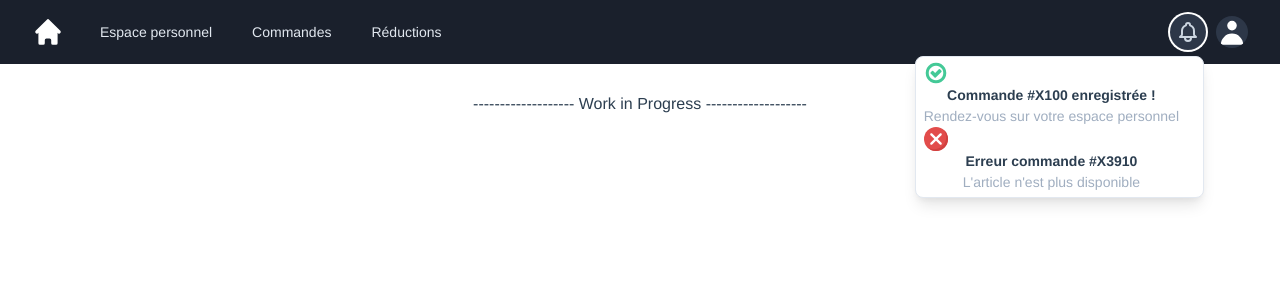
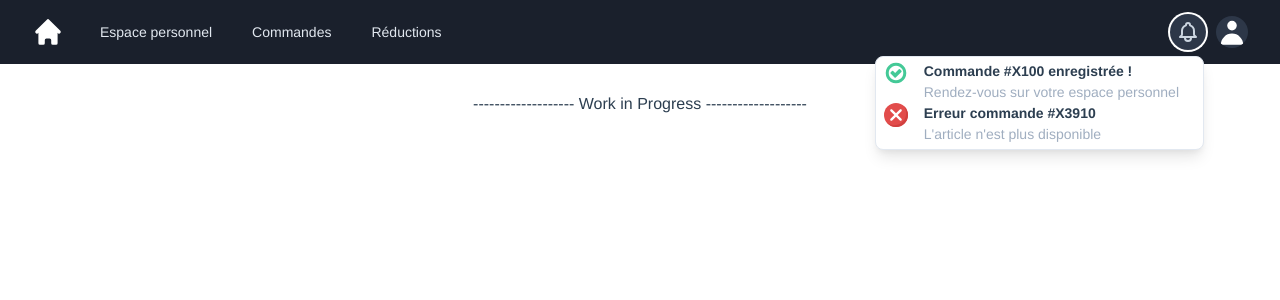
Before and after one commit to raoulnzefa/shop-testing, a Vue app: page / in a window 1280 px wide. Both pictures are taken after a click on the button "View notifications". Shown: the top 300 px of the page. Built offline with nearby package versions, Linux system fonts and the light colour scheme.

Commit message:
fix: align icon and text in notification

```diff
--- a/src/components/NavBar.vue
+++ b/src/components/NavBar.vue
@@ -70,6 +70,7 @@
               aria-labelledby="notification-menu"
               v-show="isNotif"
             >
+              <div class="flex flex-row">
                 <div class="px-2">
                   <svg
                     width="24"
@@ -83,12 +84,16 @@
                     />
                   </svg>
                 </div>
-              <div class="ml-2 mr-6 text-sm">
-                <span class="font-semibold">Commande #X100 enregistrée !</span>
+                <div class="ml-2 mr-6 text-sm text-left">
+                  <span class="font-semibold"
+                    >Commande #X100 enregistrée !</span
+                  >
                   <span class="block text-gray-500"
                     >Rendez-vous sur votre espace personnel</span
                   >
                 </div>
+              </div>
+              <div class="flex flex-row">
                 <div class="px-2">
                   <svg
                     width="24"
@@ -119,11 +124,12 @@
                     />
                   </svg>
                 </div>
-              <div class="ml-2 mr-6 text-sm">
+                <div class="ml-2 mr-6 text-sm text-left">
                   <span class="font-semibold">Erreur commande #X3910</span>
                   <span class="block text-gray-500"
                     >L'article n'est plus disponible</span
                   >
+                </div>
               </div>
             </div>
           </div>
```
Lines whose indentation alone changed are shown as unchanged.
